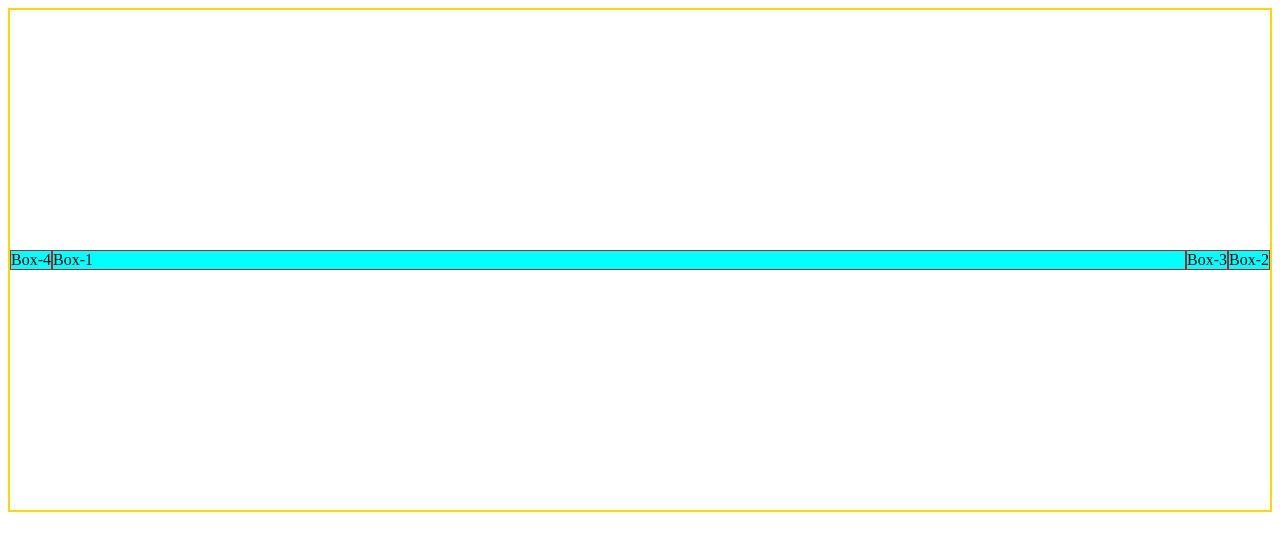
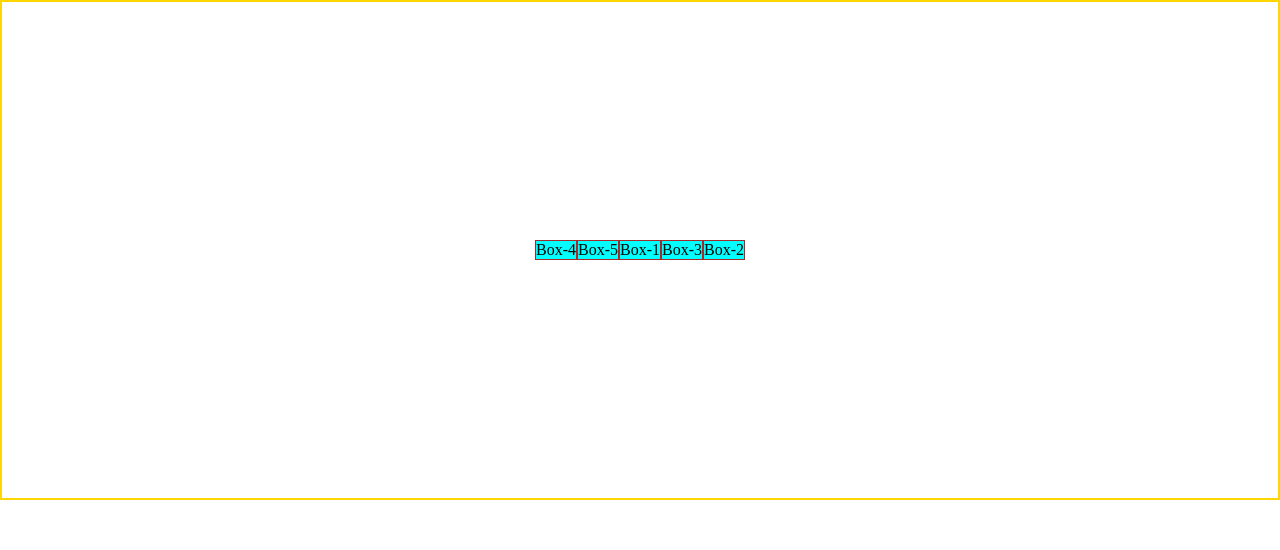
Before and after one commit to 1Mohitpl/MERN_STACK_Journey, a plain HTML site: page Flexbox/index.html in a window 1280 px wide. Drawn offline with Linux system fonts and the light colour scheme.

Commit message:
git commit

```diff
--- a/Flexbox/index.html
+++ b/Flexbox/index.html
@@ -9,10 +9,11 @@
 <body>
     <div id="container">
 
-        <div id="box" class="Box-1">Box-1</div>
+     <div id="box" class="Box-1">Box-1</div>
      <div id="box" class="Box-2">Box-2</div>
      <div id="box" class="Box-3">Box-3</div>
      <div id="box" class="Box-4">Box-4</div>
+     <div id="box" class="Box-4">Box-5</div>
     </div>
 </body>
 </html>
--- a/Flexbox/style.css
+++ b/Flexbox/style.css
@@ -1,3 +1,14 @@
+*{
+    margin: 0;
+    box-sizing: border-box;
+}
+
+
+
+
+
+
+
 #container{
 
     height: 500px;
@@ -26,7 +37,7 @@
 .Box-1{
 
     order: 4;
-    flex-grow: 1;
+    /* flex-grow: 1; */
 
 }
 
```
